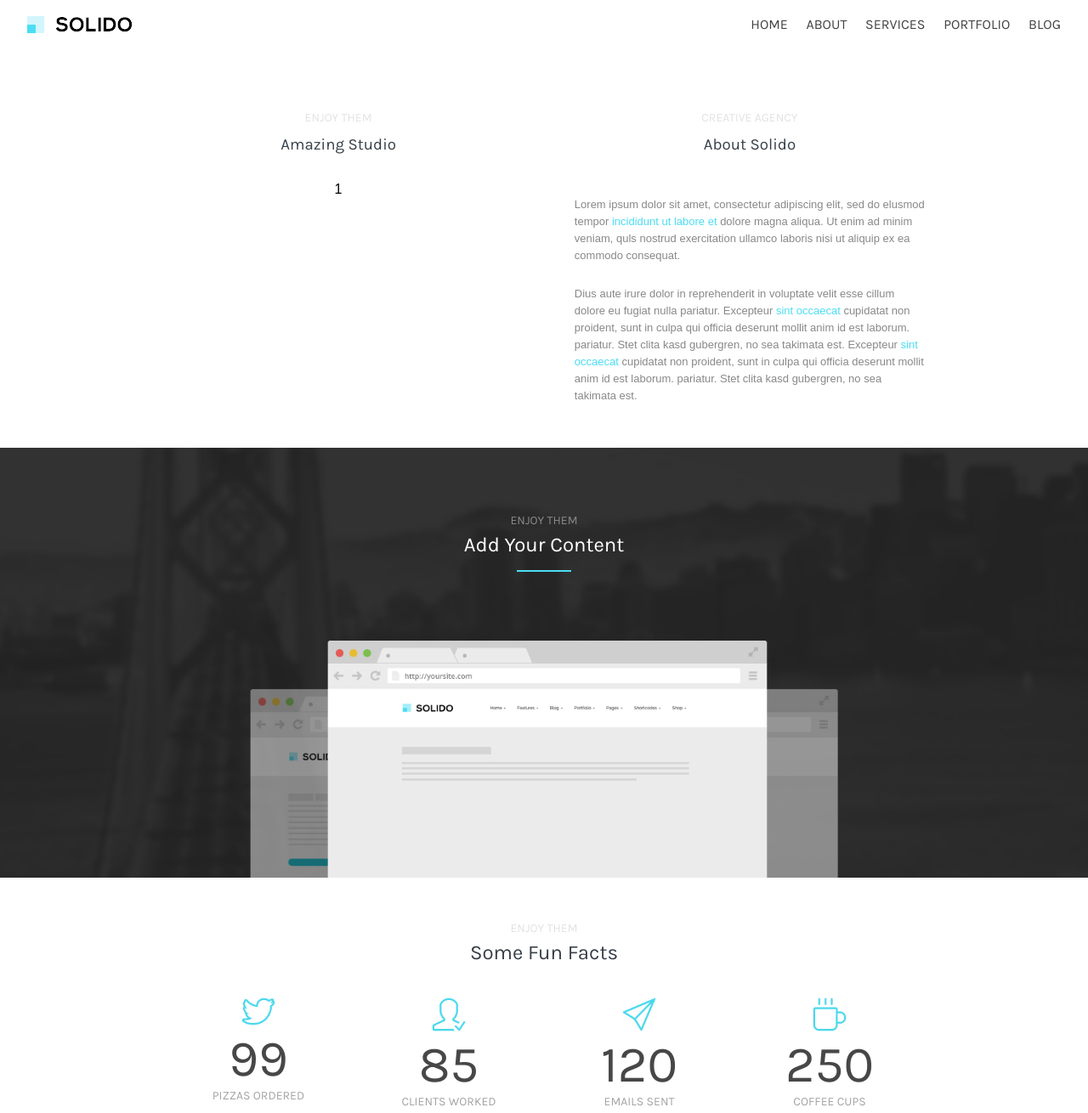
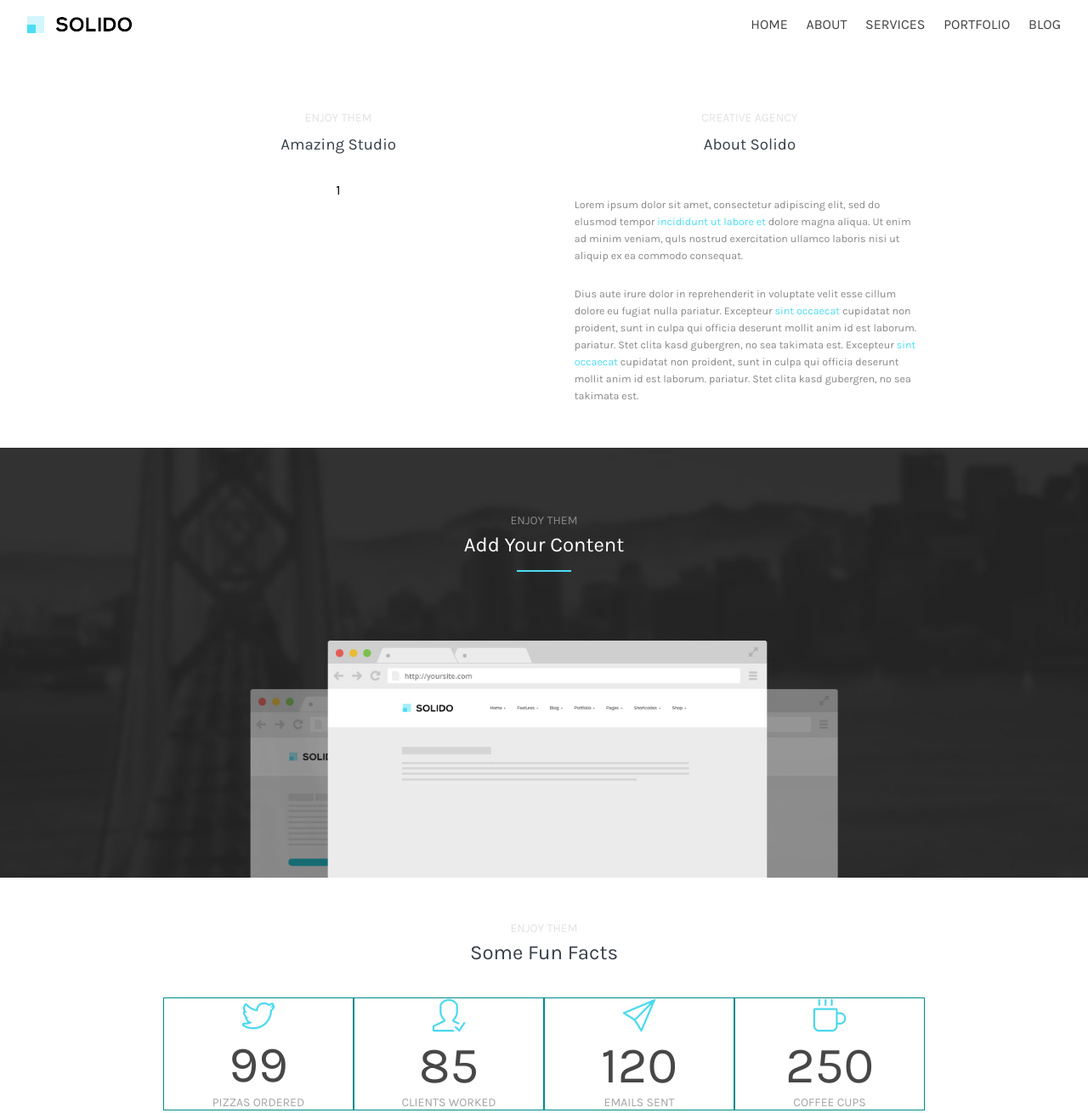
Before and after one commit to julianpm/restaurant, a website: page index.html in a window 1280 px wide. Shown: the part 800-2110 px from the top of the page at 85% size. Drawn offline with nearby package versions, Linux system fonts and the light colour scheme.

Commit message:
fixed fun facts section

```diff
--- a/index.html
+++ b/index.html
@@ -118,9 +118,9 @@
 
 				<div class="funFactsContent flex">
 
-					<div class = "funFactsContentIndiv">
+					<div class = "funFactsContentIndiv flex">
 
-						<img src="assets/twitterIcon2.png" alt="">
+						<img class="twitter" src="assets/twitterIcon2.png" alt="">
 						<h3>99</h3>
 						<p class="enjoyThem funFactsEnjoyThem">Pizzas Ordered</p>
 
--- a/styles/style.css
+++ b/styles/style.css
@@ -215,7 +215,8 @@ span {
   padding-left: 4%; }
 
 .studio {
-  margin-bottom: 4%; }
+  margin-bottom: 4%;
+  font-family: 'Karla'; }
 
 .navbar {
   justify-content: space-between;
@@ -226,8 +227,7 @@ span {
 .mainNav {
   width: 30%;
   justify-content: space-between;
-  text-transform: uppercase;
-  font-family: 'Karla'; }
+  text-transform: uppercase; }
   .mainNav li {
     list-style: none; }
   .mainNav a {
@@ -256,7 +256,7 @@ span {
   .about p:nth-of-type(2) {
     margin-bottom: 6%; }
   .about p:nth-of-type(2), .about p:last-child {
-    font-size: 13px;
+    font-size: 12.5px;
     line-height: 20px;
     color: #888; }
 
@@ -306,10 +306,15 @@ span {
   justify-content: space-between; }
 
 .funFactsContentIndiv {
+  border: 1px solid darkcyan;
   text-align: center;
-  width: 25%; }
+  width: 25%;
+  flex-direction: column;
+  justify-content: space-between;
+  align-items: center; }
   .funFactsContentIndiv img {
-    width: 18%; }
+    width: 18%;
+    height: auto; }
   .funFactsContentIndiv h3 {
     color: #474747;
     font-family: 'Karla';
@@ -320,6 +325,9 @@ span {
   color: #a3a3a3;
   text-transform: uppercase;
   margin-top: 0; }
+
+.twitter {
+  padding: 4px 0 6px 0; }
 
 .contentHere {
   background: url(../assets/midBanner.jpg) no-repeat;
--- a/styles/styles.scss
+++ b/styles/styles.scss
@@ -121,6 +121,7 @@ span{
 
 .studio{
 	margin-bottom:4%;
+	font-family:'Karla';
 }
 
 .navbar{
@@ -134,7 +135,6 @@ span{
 	width: 30%;
 	justify-content:space-between;
 	text-transform:uppercase;
-	font-family:'Karla';
 	li{
 		list-style:none;
 	}
@@ -178,7 +178,7 @@ span{
 		margin-bottom:6%;
 	}
 	p:nth-of-type(2), p:last-child{
-		font-size:13px;
+		font-size:12.5px;
 		line-height:20px;
 		color:#888;
 	}
@@ -255,10 +255,15 @@ span{
 }
 
 .funFactsContentIndiv{
+	border:1px solid darkcyan;
 	text-align:center;
 	width: 25%;
+	flex-direction:column;
+	justify-content:space-between;
+	align-items:center;
 	img{
 		width: 18%;
+		height:auto;
 	}
 	h3{
 		color:#474747;
@@ -272,6 +277,10 @@ span{
 	color:#a3a3a3;
 	text-transform:uppercase;
 	margin-top:0;
+}
+
+.twitter{
+	padding:4px 0 6px 0;
 }
 
 
```
